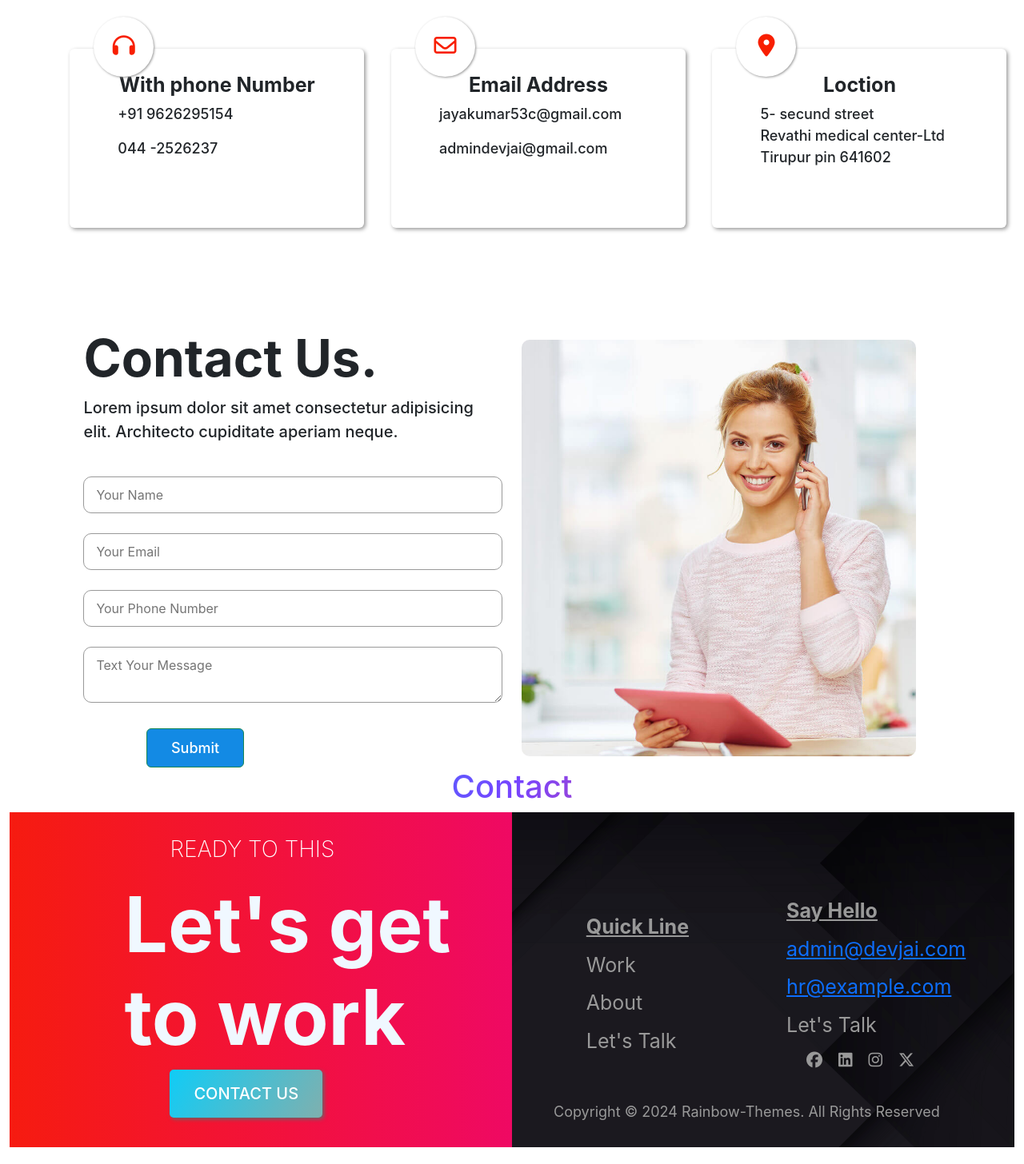
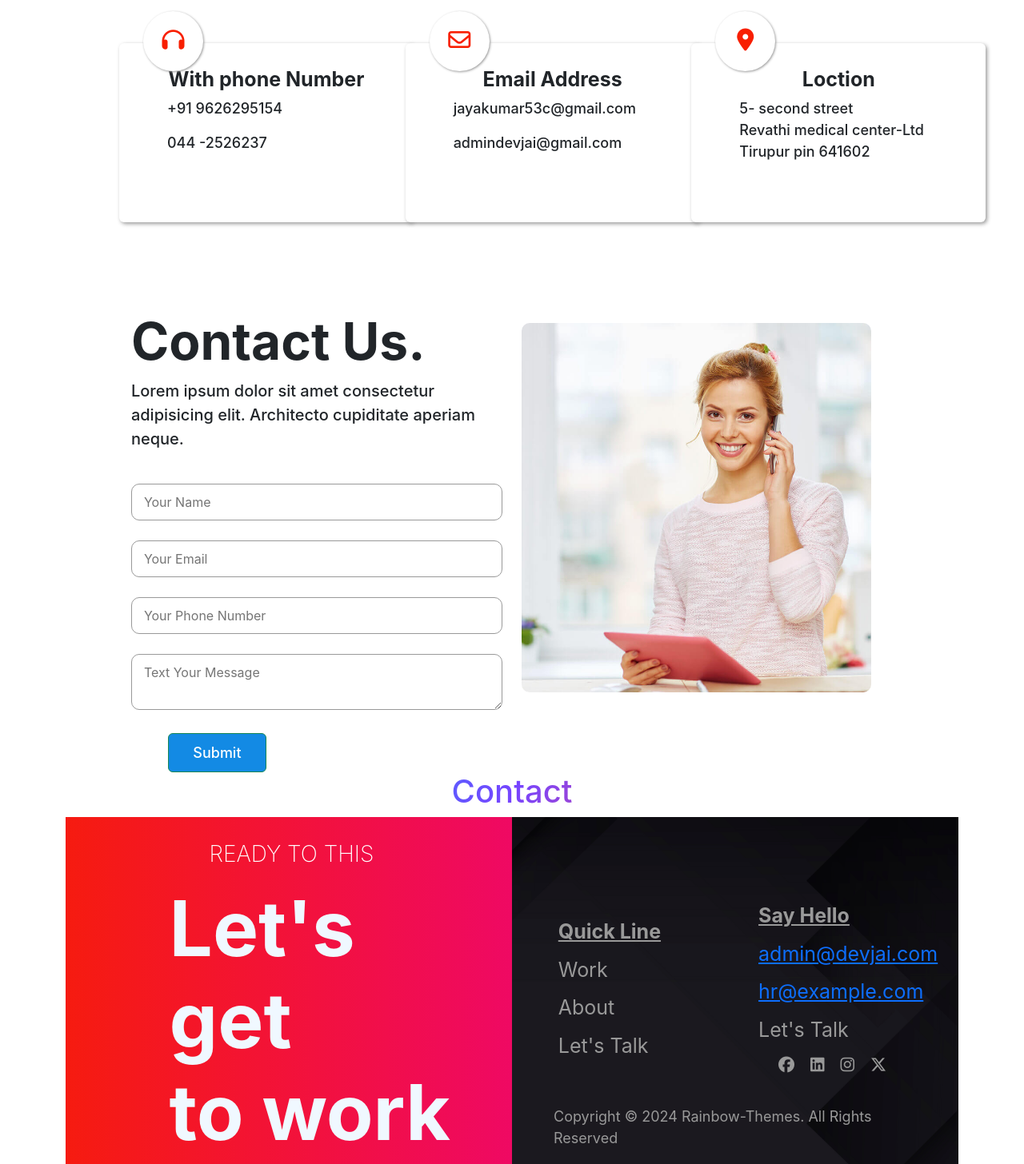
Before and after one commit to jayakumar35/Porfolio, a React (Create React App) app: page /ContactPage in a window 1280 px wide. Shown: the part 770-2226 px from the top of the page at 80% size. Before the commit the page ends 2205 px from the top, so only its background shows below. Built offline with nearby package versions, Linux system fonts and the light colour scheme.

Commit message:
madify commit

```diff
--- a/src/Components/About.js
+++ b/src/Components/About.js
@@ -15,7 +15,7 @@ import { Link } from "react-router-dom";
 
 function About() {
   return (
-    <Container id="About" className="about-container" fluid>
+    <Container id="About" className="about-container">
       <Row >
         <Col sm={12} md={6} lg={6}>
           <div className="About-img">
--- a/src/Components/Contact.js
+++ b/src/Components/Contact.js
@@ -5,7 +5,7 @@ import { Link } from 'react-router-dom';  // Import Link for navigation
 
 function Contact() {
   return (
-    <Container className="contact-container" fluid>
+    <Container className="contact-container">
       <h1 className="contact-h1" id="Contact">Contact</h1>
       <Row>
         <Col sm={12} md={12} lg={6} className="contact">
--- a/src/Components/ContactForm.scss
+++ b/src/Components/ContactForm.scss
@@ -14,6 +14,6 @@
    font-size: 18px;
    padding: 10px 30px;
    font-weight: 500;
-   margin-left: 15%;
+   margin-left: 10%;
    margin-top: 5%;
  }
--- a/src/Components/ContactPage.js
+++ b/src/Components/ContactPage.js
@@ -17,7 +17,7 @@ function Contactpage() {
         window.scrollTo(0, 0); // Scroll to the top when the component renders or location changes
     }, [location]);
     return (
-        <Container fluid >
+        <Container >
             <Row>
                 <Col sm={12} md={12} lg={12}>
                     <div className="contactpage">
@@ -62,7 +62,7 @@ function Contactpage() {
                         <Card.Body>
                             <Card.Title className="titel" >Loction</Card.Title>
                             <Card.Text>
-                                <p>5- secund street<br></br>
+                                <p>5- second street<br></br>
                                 Revathi   medical center-Ltd  <br></br>
                                 Tirupur pin 641602</p>
 
--- a/src/Components/ContactPage.scss
+++ b/src/Components/ContactPage.scss
@@ -138,7 +138,7 @@
     .contactpage {
 
         max-width: max-content;
-        max-height: fit-content;
+        max-height: max-content;
         overflow: hidden;
         position: relative;
 
--- a/src/Components/Frent.js
+++ b/src/Components/Frent.js
@@ -1,4 +1,4 @@
-import {Container,Row,Col} from "react-bootstrap"
+import { Container, Row, Col } from "react-bootstrap"
 import './Frent.scss'
 import NavScrollExample from "./NavScrollExample";
 import icon1 from "../image/icon-01.png"
@@ -10,12 +10,12 @@ import { Link } from 'react-router-dom';  // Import Link for navigation
 
 
 
-function Frent(){
-    return(
-        <Container className="frent-container " fluid>
+function Frent() {
+    return (
+        <Container className="frent-container ">
             <Row className="frent-row">
                 <Col sm={12} md={12} lg={12} className="frent-Col">
-                <NavScrollExample/>
+                    <NavScrollExample />
                     <div className="page">
                         <h1 className="frent-h1">Full Stack <br></br> DEVELOPER</h1>
                     </div>
@@ -27,16 +27,16 @@ function Frent(){
                 <Col sm={12} md={12} lg={12}>
                     <div className="home-card ">
                         <div className="card">
-                        <img src={icon1}  alt="icon"/>
+                            <img src={icon1} alt="icon" />
                             <h3>Website Development</h3>
                             <p>There are many variations of passages of Lorem Ipsum available, but the majority have suffered.</p>
                         </div>
                         <div className="card">
-                        <img src={icon2}  alt="icon"/>                        <h3>Business Stratagy</h3>
+                            <img src={icon2} alt="icon" />                        <h3>Business Stratagy</h3>
                             <p>There are many variations of passages of Lorem Ipsum available, but the majority have suffered.</p>
                         </div>
                         <div className="card">
-                        <img src={icon3} alt="icon"/>
+                            <img src={icon3} alt="icon" />
                             <h3>Marketing & Reporting</h3>
                             <p>There are many variations of passages of Lorem Ipsum available, but the majority have suffered.</p>
                         </div>
--- a/src/Components/Ourworkpage.js
+++ b/src/Components/Ourworkpage.js
@@ -18,7 +18,7 @@ function Ourworkpage() {
     }, [location]);
     return (
 
-        <Container fluid >
+        <Container>
             <Row>
                 <Col sm={12} md={12} lg={12}>
                     <div className="ourworkpage">
--- a/src/Components/Project.js
+++ b/src/Components/Project.js
@@ -15,7 +15,7 @@ import { Link } from "react-router-dom";
 function Project() {
     return (
 
-        <Container fluid>
+        <Container>
             <h1 className="pro-h1" id="Project">Our Work</h1>
             <Row>
                 <Col sm={6} md={6} lg={4} className="">
--- a/src/Components/Services.js
+++ b/src/Components/Services.js
@@ -3,7 +3,7 @@ import './Services.scss'
 
 function Services() {
   return (
-    <Container className="services-container " fluid >
+    <Container className="services-container ">
       <Row className="services-row">
         <Col sm={12} md={12} lg={4} className="services-col">
           <h1>Services</h1>
```
Lines whose indentation alone changed are shown as unchanged.
